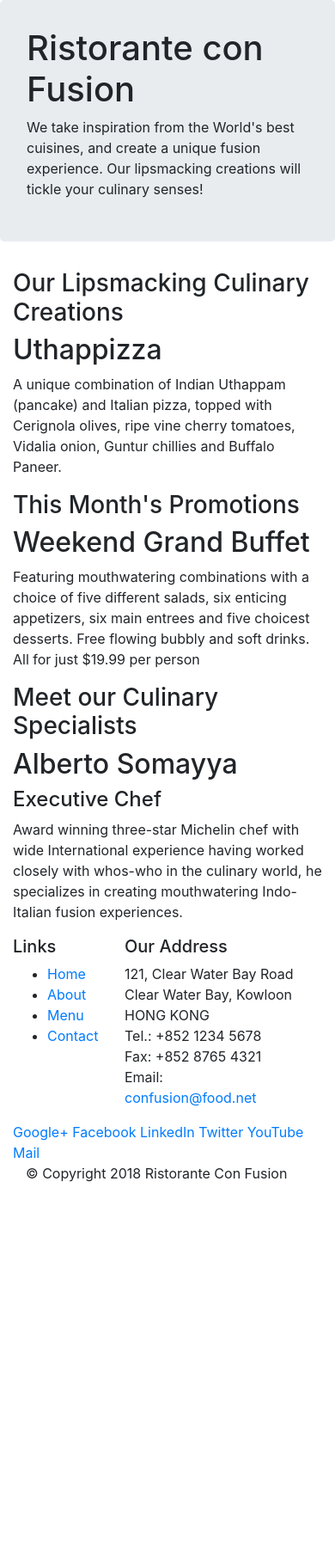
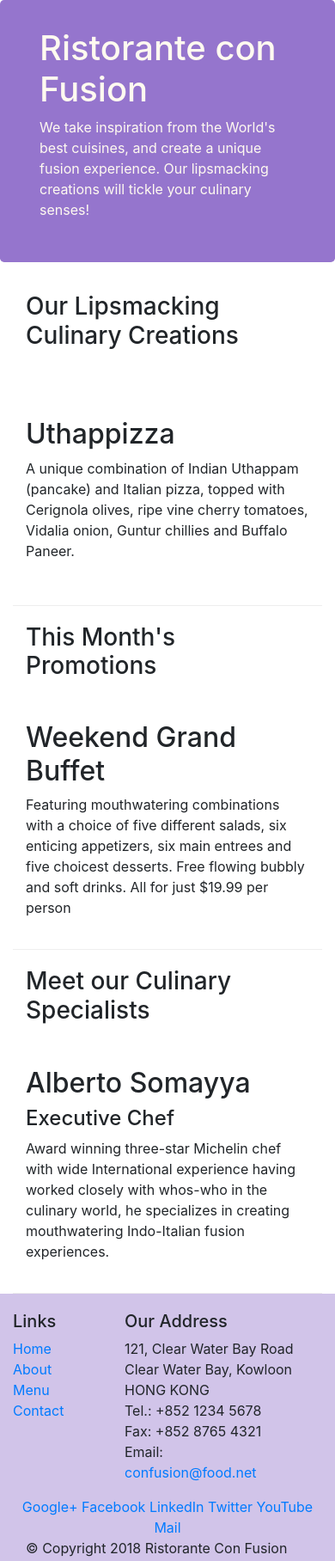
Before and after one commit to PeaceOfGod/Coursera_FullStack_WebDev_Exercise1, a website: page index.html in a window 390 px wide. Shown: the whole page at 86% size. Before the commit the page ends 1393 px from the top, so only its background shows below. Drawn offline with nearby package versions, Linux system fonts and the light colour scheme.

Commit message:
Responsive design and Bootstrap Grid System

```diff
--- /dev/null
+++ b/css/style.css
@@ -0,0 +1,30 @@
+.row-header {
+    margin: 0px auto;
+    padding: 0px auto;
+}
+
+.row-content {
+    margin: 0px auto;
+    padding: 0px auto;
+    border-bottom: 1px ridge;
+    min-height: 400px;
+}
+
+.footer {
+    background-color: #D1C4E9;
+    margin: 0px auto;
+    padding: 20px 0px 20px 0px;
+}
+
+.jumbotron {
+    padding: 70px 30px 70px 30p;
+    margin: 0px auto;
+    background: #9575CD;
+    color: floralwhite;
+}
+
+.address {
+    font-size: 80%;
+    margin: 0px;
+    color: #0f0f0f0f;
+}
--- a/index.html
+++ b/index.html
@@ -9,6 +9,7 @@
 
     <!-- Bootstrap CSS -->
     <link rel="stylesheet" href="node_modules/bootstrap/dist/css/bootstrap.min.css">
+    <link rel="stylesheet" href="css/style.css">
     <title>Ristorante Con Fusion</title>
 </head>
 
@@ -16,7 +17,7 @@
 
     <header class="jumbotron">
         <div class="container">
-            <div class="row">
+            <div class="row row-header">
                 <div class="col-12 col-sm-6">
                     <h1>Ristorante con Fusion</h1>
                     <p>We take inspiration from the World's best cuisines, and create a unique fusion experience. Our lipsmacking creations will tickle your culinary senses!</p>
@@ -28,7 +29,7 @@
     </header>
 
     <div class="container">
-        <div class="row">
+        <div class="row row-content align-items-center">
             <div class="col-12 col-sm-4 col-md-3">
                 <h3>Our Lipsmacking Culinary Creations</h3>
             </div>
@@ -39,7 +40,7 @@
         </div>
 
 
-        <div class="row">
+        <div class="row row-content align-items-center">
             <div class="col-12 col-sm-4 col-md-3">
                 <h3>This Month's Promotions</h3>
             </div>
@@ -49,7 +50,7 @@
             </div>
         </div>
 
-        <div class="row">
+        <div class="row row-content align-items-center">
             <div class="col-12 col-sm-4 col-md-3">
                 <h3>Meet our Culinary Specialists</h3>
             </div>
@@ -61,12 +62,12 @@
         </div>
     </div>
 
-    <footer>
+    <footer class="footer">
         <div class="container">
             <div class="row">
                 <div class="col-4 col-sm-2">
                     <h5>Links</h5>
-                    <ul>
+                    <ul class="list-unstyled">
                         <li><a href="#">Home</a></li>
                         <li><a href="#">About</a></li>
                         <li><a href="#">Menu</a></li>
@@ -85,7 +86,7 @@
 		           </address>
                 </div>
                 <div class="col-12 col-sm-4">
-                    <div>
+                    <div class="text-center">
                         <a href="http://google.com/+">Google+</a>
                         <a href="http://www.facebook.com/profile.php?id=">Facebook</a>
                         <a href="http://www.linkedin.com/in/">LinkedIn</a>
@@ -95,8 +96,8 @@
                     </div>
                 </div>
            </div>
-           <div class="col-auto">
-                <div>
+           <div class="justify-content-center">
+                <div class="col-auto">
                     <p>© Copyright 2018 Ristorante Con Fusion</p>
                 </div>
            </div>
```
Also changed, not shown: package.json (+11 -3 lines), 1 other file.
